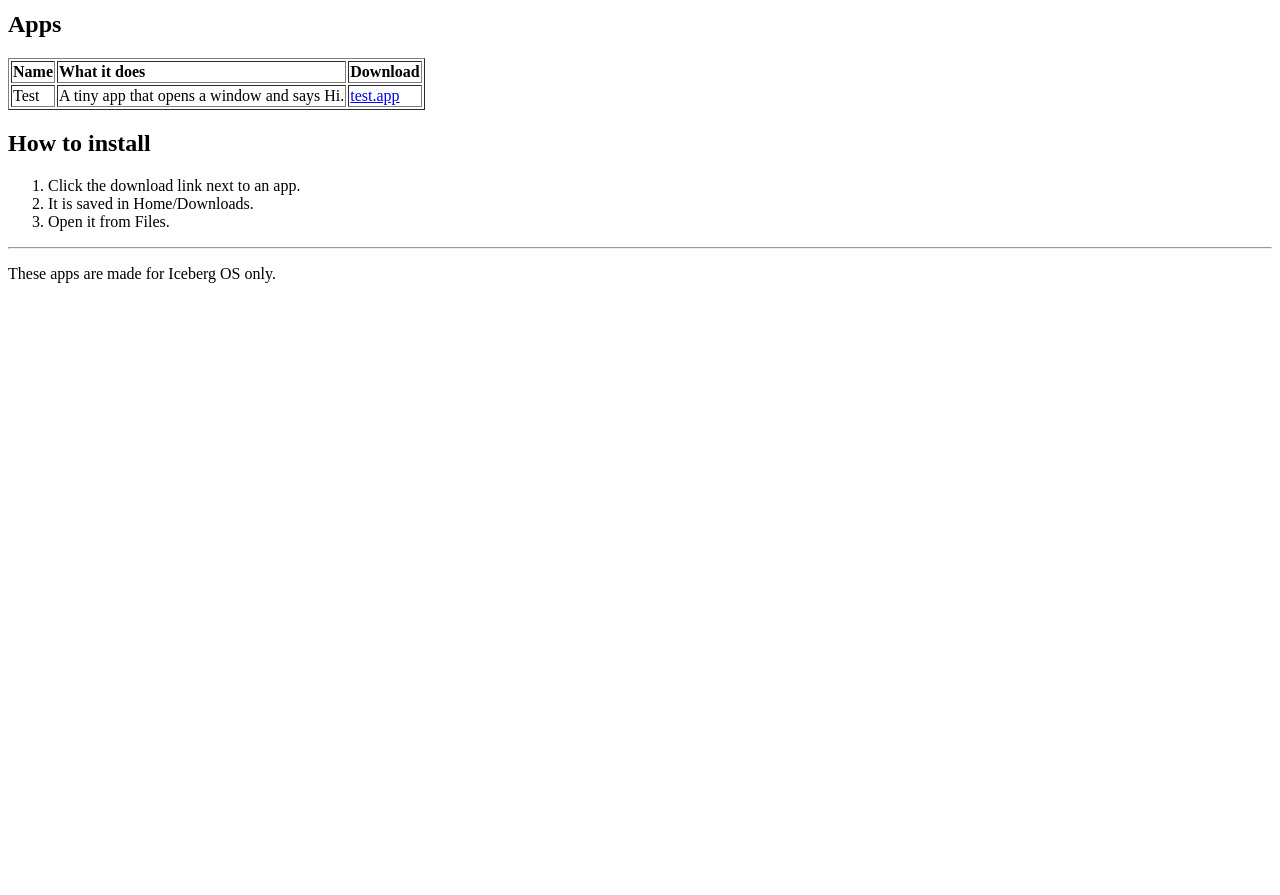
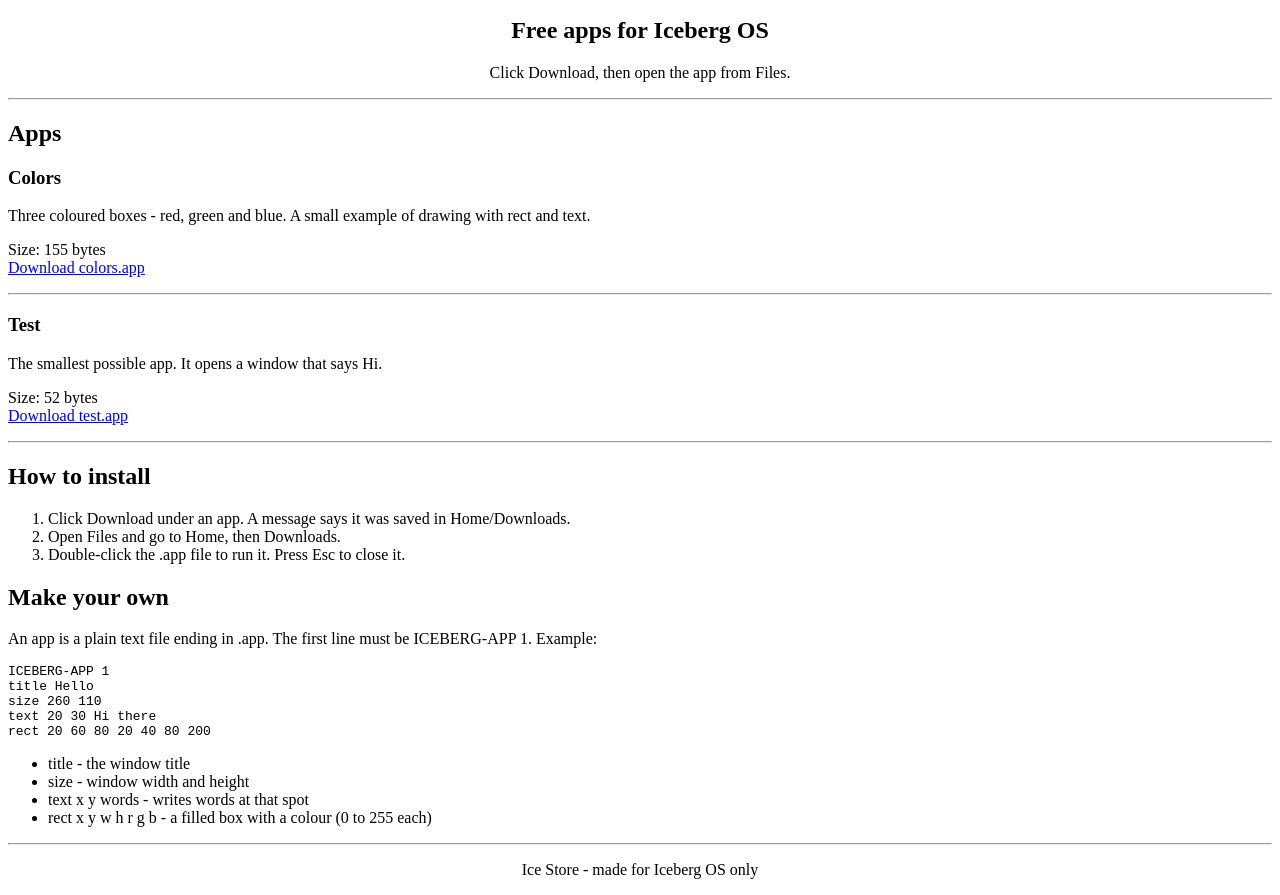
Before and after one commit to dy2097441-coder/ice-store, a plain HTML site: page index.html in a window 1280 px wide. Shown: the part 111-1006 px from the top of the page. Before the commit the page ends 800 px from the top, so only its background shows below. Drawn offline with Linux system fonts and the light colour scheme.

Commit message:
Update index.html

```diff
--- a/index.html
+++ b/index.html
@@ -1,40 +1,60 @@
 <html>
 <head>
-<title>Ice Store</title>
+<title>Ice Store - apps for Iceberg OS</title>
 </head>
 <body>
 
 <center>
-<h1>Ice Store</h1>
-<p>Apps for Iceberg OS</p>
+<img src="banner.png" alt="Ice Store">
+<h2>Free apps for Iceberg OS</h2>
+<p>Click Download, then open the app from Files.</p>
 </center>
 
 <hr>
 
 <h2>Apps</h2>
 
-<table border="1">
-<tr>
-<td><b>Name</b></td>
-<td><b>What it does</b></td>
-<td><b>Download</b></td>
-</tr>
-<tr>
-<td>Test</td>
-<td>A tiny app that opens a window and says Hi.</td>
-<td><a href="test.app">test.app</a></td>
-</tr>
-</table>
+<h3>Colors</h3>
+<p>Three coloured boxes - red, green and blue. A small example of drawing with rect and text.</p>
+<p>Size: 155 bytes<br>
+<a href="colors.app">Download colors.app</a></p>
+
+<hr>
+
+<h3>Test</h3>
+<p>The smallest possible app. It opens a window that says Hi.</p>
+<p>Size: 52 bytes<br>
+<a href="test.app">Download test.app</a></p>
+
+<hr>
 
 <h2>How to install</h2>
 <ol>
-<li>Click the download link next to an app.</li>
-<li>It is saved in Home/Downloads.</li>
-<li>Open it from Files.</li>
+<li>Click Download under an app. A message says it was saved in Home/Downloads.</li>
+<li>Open Files and go to Home, then Downloads.</li>
+<li>Double-click the .app file to run it. Press Esc to close it.</li>
 </ol>
 
+<h2>Make your own</h2>
+<p>An app is a plain text file ending in .app. The first line must be ICEBERG-APP 1. Example:</p>
+<pre>
+ICEBERG-APP 1
+title Hello
+size 260 110
+text 20 30 Hi there
+rect 20 60 80 20 40 80 200
+</pre>
+<ul>
+<li>title - the window title</li>
+<li>size - window width and height</li>
+<li>text x y words - writes words at that spot</li>
+<li>rect x y w h r g b - a filled box with a colour (0 to 255 each)</li>
+</ul>
+
 <hr>
-<p>These apps are made for Iceberg OS only.</p>
+<center>
+<p>Ice Store - made for Iceberg OS only</p>
+</center>
 
 </body>
 </html>
```
